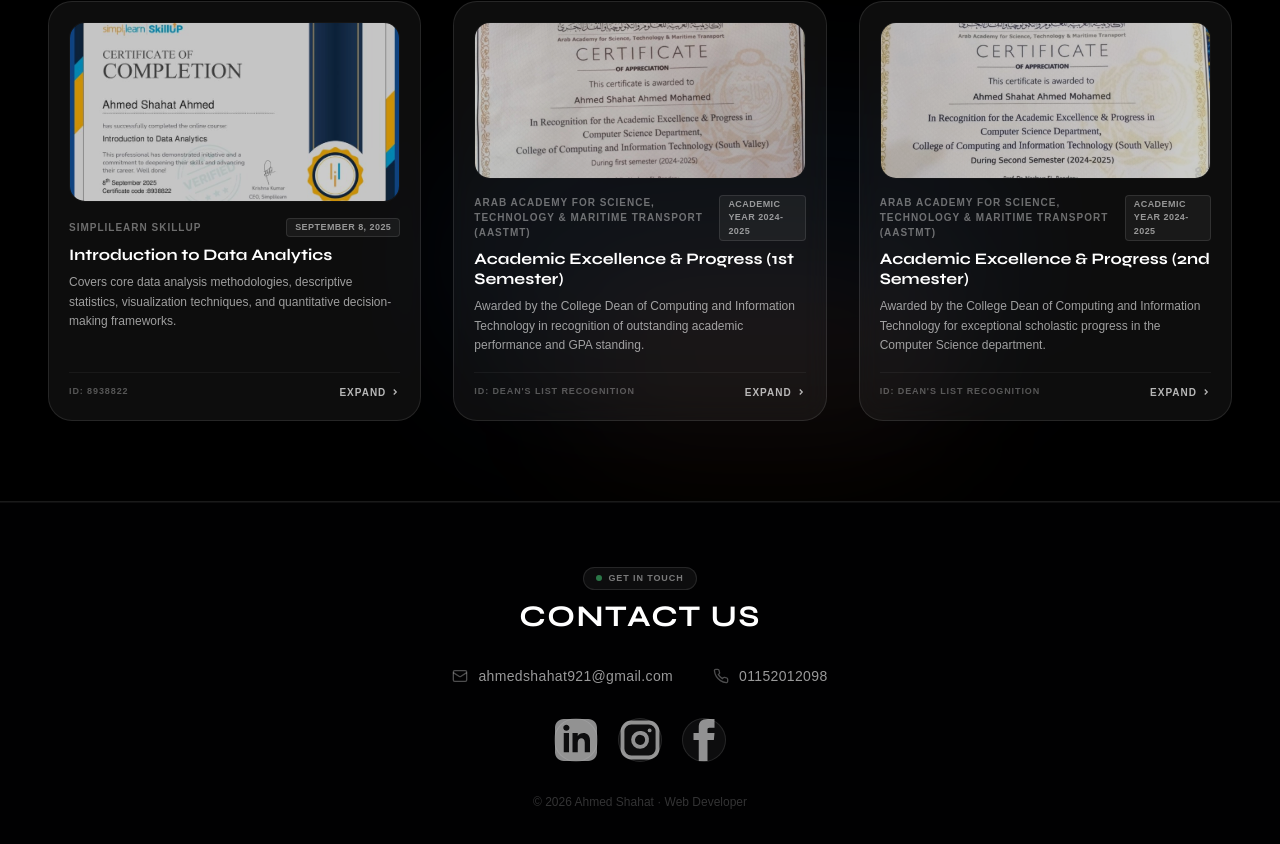
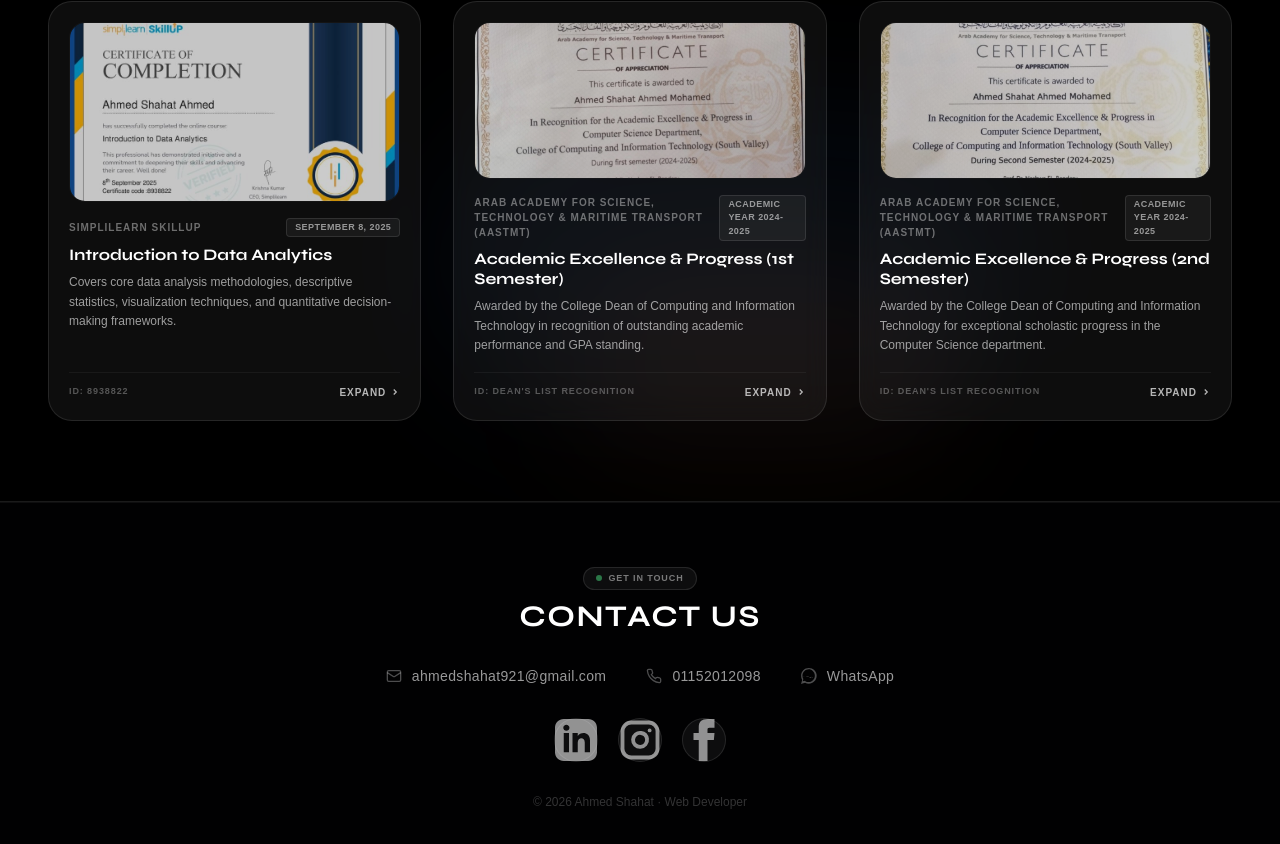
Before and after one commit to ahmedshahat921-cpu/my-portfolio, a React (Vite) app: page / in a window 1280 px wide. Shown: the part 9340-10184 px from the top of the page. Built offline with nearby package versions, Linux system fonts and the light colour scheme; a web font is replaced by a local one.

Commit message:
feat: initialize App component with sections and contact footer

```diff
--- a/src/App.jsx
+++ b/src/App.jsx
@@ -62,6 +62,21 @@
             </svg>
             <span className="tracking-wide">01152012098</span>
           </a>
+          <a
+            href="https://wa.me/201152012098"
+            target="_blank"
+            rel="noopener noreferrer"
+            className="flex items-center justify-center gap-2.5 text-white/60 hover:text-white transition-colors duration-300 group"
+          >
+            <svg
+              className="w-4 h-4 text-white/30 group-hover:text-green-400 transition-colors duration-300"
+              fill="currentColor"
+              viewBox="0 0 24 24"
+            >
+              <path d="M.057 24l1.687-6.163c-1.041-1.804-1.588-3.849-1.587-5.946C.006 5.284 5.292.001 11.784.001c3.148 0 6.106 1.228 8.327 3.454 2.222 2.226 3.443 5.187 3.44 8.34-.006 6.504-5.292 11.788-11.784 11.788-2.001 0-3.966-.51-5.713-1.48L0 24zm6.49-4.22c1.523.904 3.013 1.38 4.613 1.387 5.296.002 9.603-4.3 9.608-9.593.002-2.562-1.002-4.97-2.825-6.793C16.12 3.037 13.722 2.03 11.792 2.03c-5.293 0-9.605 4.3-9.608 9.599-.001 1.737.472 3.42 1.372 4.908l-.943 3.447 3.53-.926zm12.302-5.41c-.326-.162-1.924-.95-2.222-1.057-.297-.11-.514-.162-.73.162-.217.324-.838 1.056-1.027 1.274-.19.216-.379.243-.705.082-.326-.162-1.378-.508-2.625-1.622-.97-.866-1.936-1.815-2.26-.19-.324-.02-.5-.183-.66-.147-.146-.326-.378-.49-.567-.162-.19-.216-.324-.324-.54-.109-.217-.055-.407-.027-.57.027-.162.217-.513.324-.756.109-.243.162-.405.243-.567.082-.162.04-.324-.013-.486-.054-.162-.514-1.242-.704-1.702-.186-.447-.372-.387-.514-.394-.132-.007-.284-.008-.436-.008a.84.84 0 00-.608.283c-.207.227-.79.773-.79 1.885 0 1.112.808 2.186.92 2.338.11.152 1.59 2.43 3.85 3.407.537.233.957.372 1.284.476.54.172 1.03.148 1.417.09.431-.065 1.924-.787 2.195-1.547.27-.76.27-1.408.19-1.547-.08-.14-.298-.22-.623-.38z"/>
+            </svg>
+            <span className="tracking-wide">WhatsApp</span>
+          </a>
         </div>
 
         {/* Social Media Links */}
```
